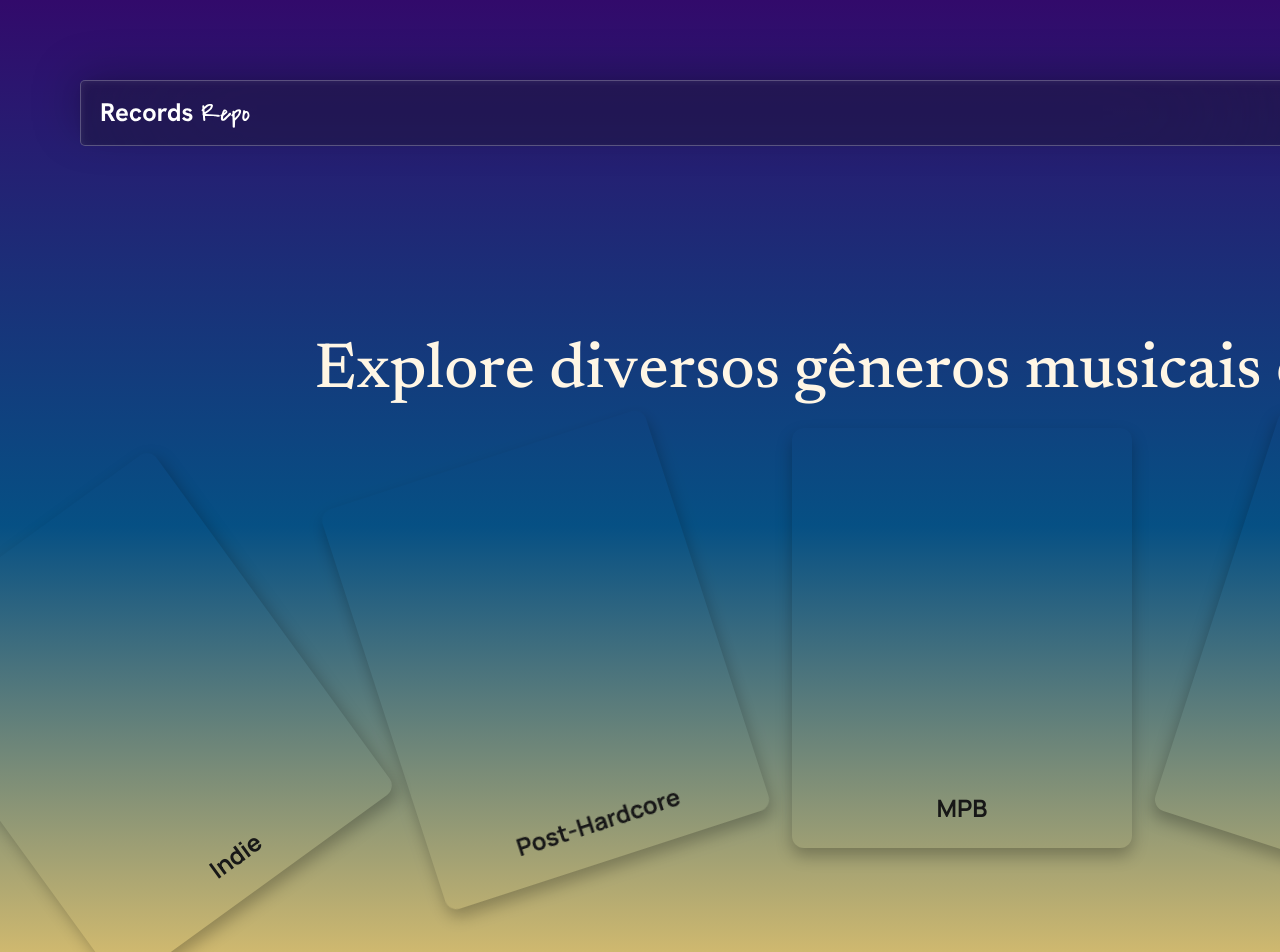
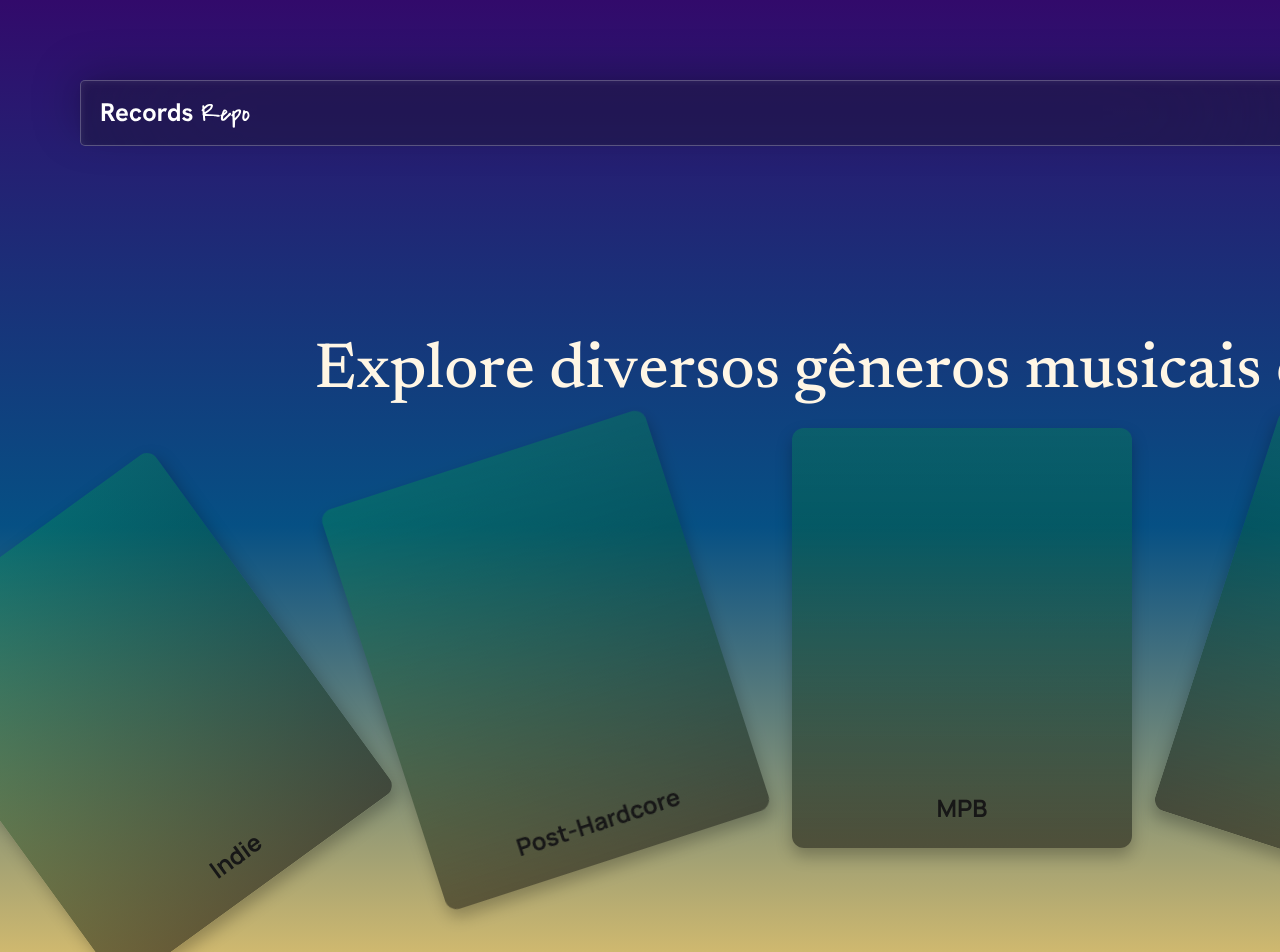
Before and after one commit to ingrydf12/RecordsRepo, a Next.js app: page / in a window 1280 px wide. Shown: the top 952 px of the page. Built offline with nearby package versions, Linux system fonts and the light colour scheme.

Commit message:
fix: adjustment to receive bg-image

```diff
--- a/src/app/components/CardGenreLanding.jsx
+++ b/src/app/components/CardGenreLanding.jsx
@@ -5,7 +5,7 @@ const CardGenreLanding = ({ genre, imageUrl, style }) => {
     <div
       className="card-genre-container"
       style={{
-        backgroundImage: `url(${imageUrl})`,
+        "--bg-image": `url(${imageUrl})`,
         ...style,
       }}
     >
```
